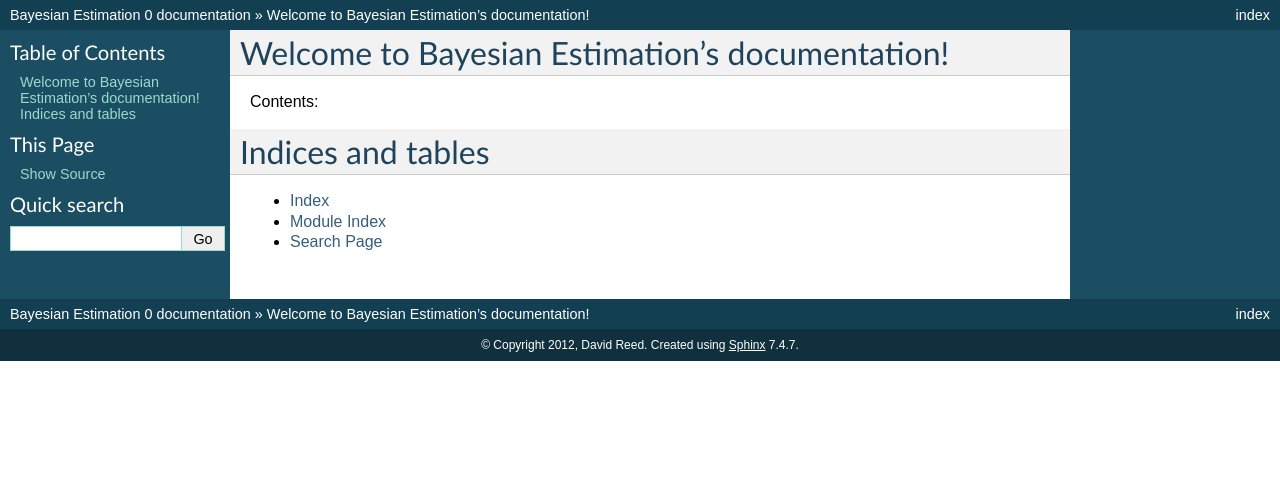
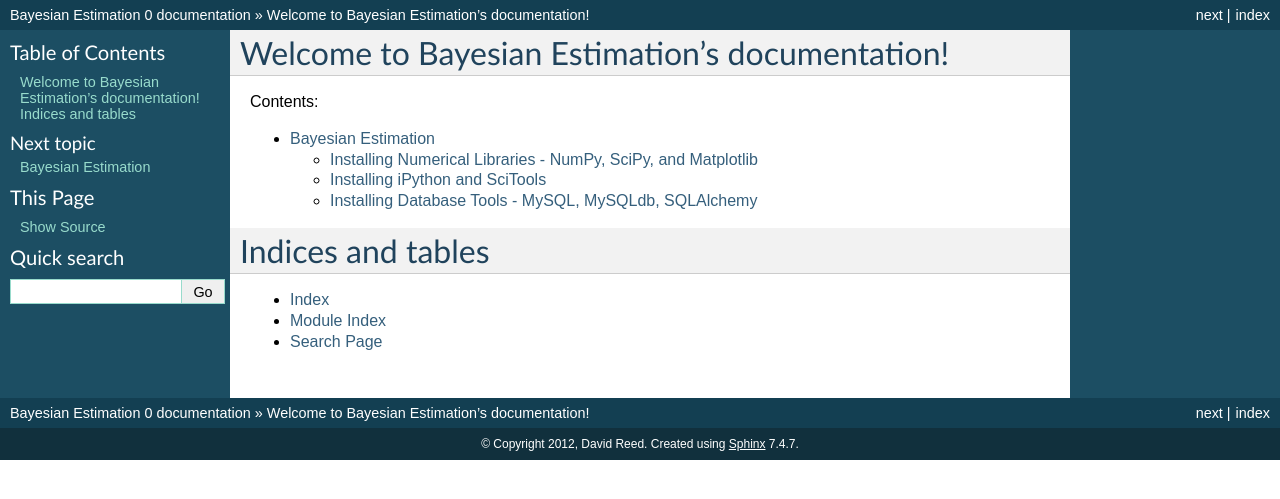
Before and after one commit to dvreed77/bayes-est, a Sphinx documentation site: the page built from docs/index.rst, in a window 1280 px wide. Shown: the top 499 px of the page. Built offline with Sphinx 7.4.7, drawn with Linux system fonts in a browser that asks for light colours; some of the changed lines change nothing that is shown.

Commit message:
Added docs

```diff
--- a/docs/index.rst
+++ b/docs/index.rst
@@ -11,6 +11,9 @@ Contents:
 .. toctree::
    :maxdepth: 2
 
+   intro
+
+
 
 
 Indices and tables
--- /dev/null
+++ b/docs/intro.rst
@@ -0,0 +1,71 @@
+.. _intro:
+
+
+*****************************
+Bayesian Estimation
+*****************************
+
+.. _installing-docdir:
+
+Installing Numerical Libraries - NumPy, SciPy, and Matplotlib
+=============================================================
+
+Installing Numpy
+---------------------
+NumPy is a numerical library for Python.  It contains functions very similar to those found in Matlab, including convolution, digital filtering, and FFT.
+
+You may already have `NumPy <http://numpy.scipy.org>`_
+installed -- you can check by doing::
+
+  python -c 'import numpy'
+
+If you do not have NumPy installed visit the NumPy website and follow the directions to download for your operating system.
+
+Installing SciPy
+----------------
+
+SciPy is somewhat of an extension of NumPy and contains additional linear algebra functions and other numeric code.
+
+You may already have `SciPy <http://numpy.scipy.org>`_
+installed -- you can check by doing::
+
+  python -c 'import scipy'
+
+If you do not have SciPy installed visit the SciPy website and follow the directions to download for your operating system.
+
+Installing Matplotlib
+---------------------
+
+You may already have `Matplotlib <http://numpy.scipy.org>`_
+installed -- you can check by doing::
+
+  python -c 'import matplotlib'
+
+Installing iPython and SciTools
+===============================
+
+Installing iPython
+------------------
+
+You may already have `iPython <http://ipython.org/>`_
+installed -- you can check by doing::
+
+  ipython
+
+If an interactive shell runs, you are done.
+
+Otherwise visit the `download <http://ipython.org/download.html>` and simply run::
+	python setup.py install
+
+Installing SciTools
+-------------------
+
+Installing Database Tools - MySQL, MySQLdb, SQLAlchemy
+======================================================
+
+Installing MySQLdb
+------------------
+
+Visit the `MySQLdb <http://sourceforge.net/projects/mysql-python/>`_ and download the tar file.
+
+see :ref:`errors <mysqldb_errors>`.
```
